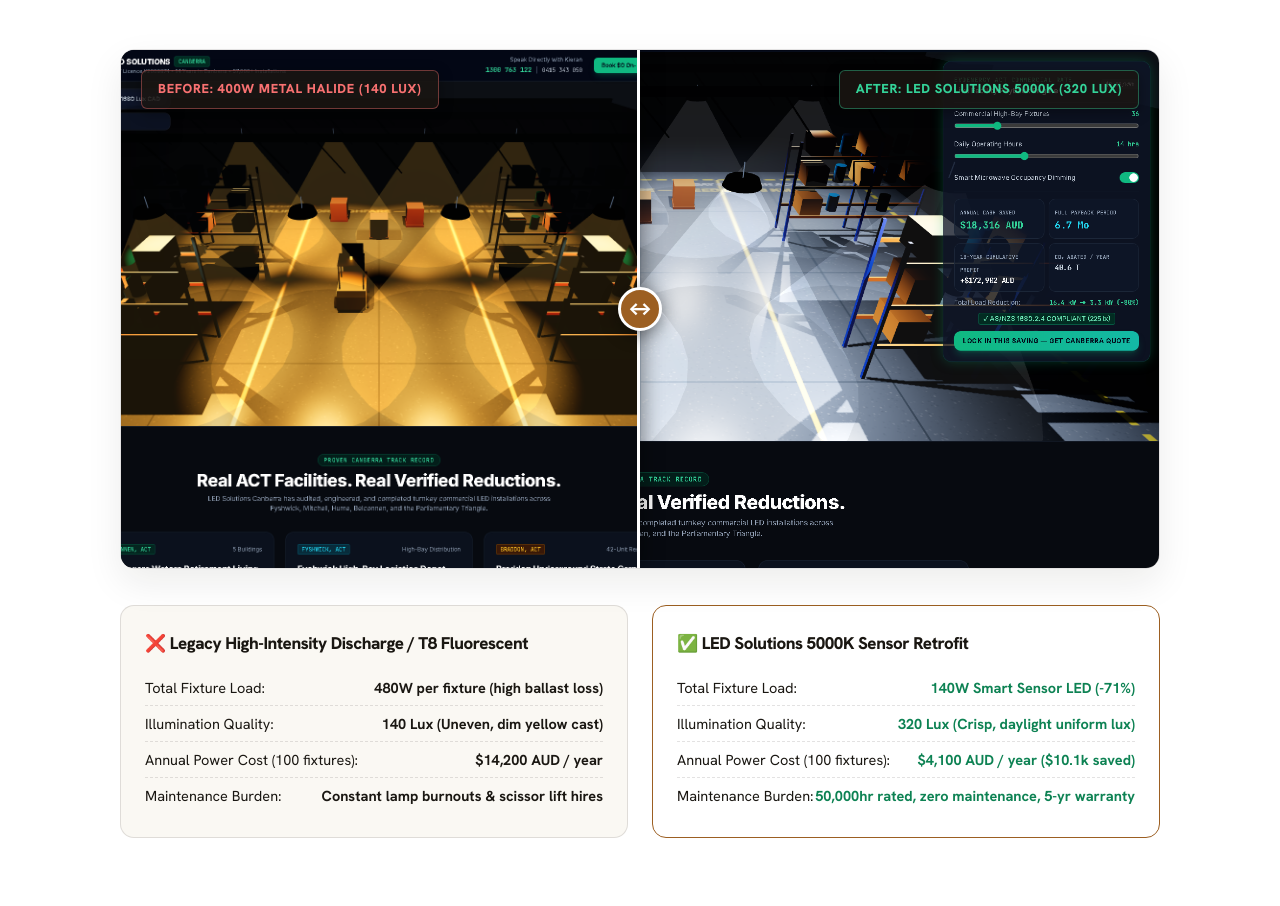
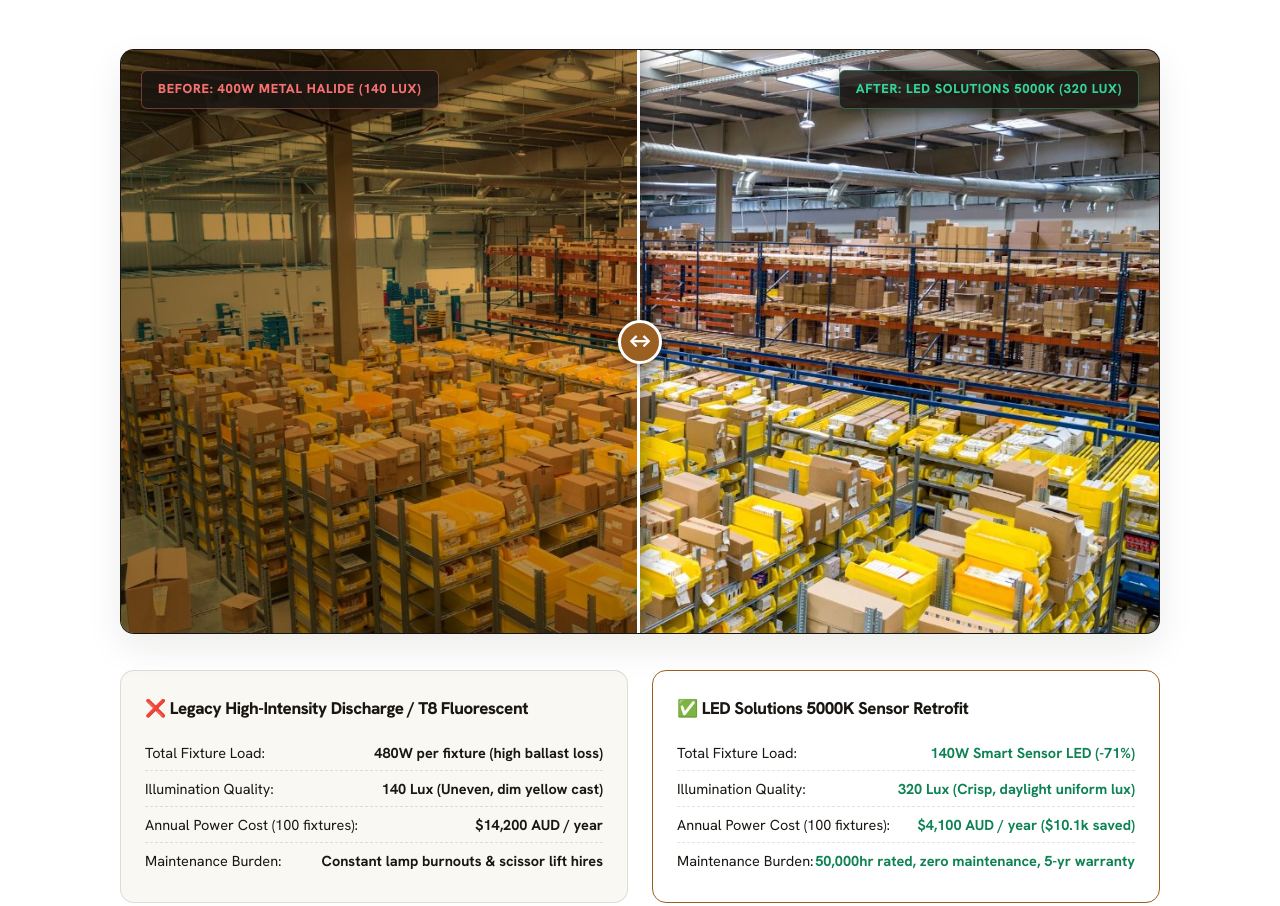
Before and after one commit to ilyassbourass/led-solutions-3d, a website built with Vite: page index.html in a window 1280 px wide. Shown: the part 1054-1960 px from the top of the page. Built offline with nearby package versions, Linux system fonts and the light colour scheme.

Commit message:
Deploy instant-loading real warehouse before/after comparison with image preloads

```diff
--- a/index.html
+++ b/index.html
@@ -10,6 +10,10 @@
   <link rel="preconnect" href="https://fonts.googleapis.com">
   <link rel="preconnect" href="https://fonts.gstatic.com" crossorigin>
   <link href="https://fonts.googleapis.com/css2?family=Hanken+Grotesk:wght@400;500;600;700;800&family=Newsreader:ital,wght@0,400;0,600;1,400;1,600&family=JetBrains+Mono:wght@500;700;800&display=swap" rel="stylesheet">
+
+  <!-- Preload Comparison Images -->
+  <link rel="preload" as="image" href="assets/real-after-led.jpg">
+  <link rel="preload" as="image" href="assets/real-before-halide.jpg">
 
   <!-- Client Content Configuration -->
   <script src="content-config.js"></script>
@@ -427,35 +431,52 @@
       position: relative;
       width: 100%;
       max-width: 1040px;
-      height: 520px;
+      aspect-ratio: 16 / 9;
       margin: 0 auto 36px;
       border-radius: var(--radius-md);
       overflow: hidden;
       box-shadow: var(--shadow-md);
       border: 1px solid var(--border-light);
       user-select: none;
-    }
-
-    .ba-image-layer {
+      background: #1A1612; /* Solid dark base so it never renders white */
+      touch-action: pan-y;
+    }
+
+    .ba-img-layer {
       position: absolute;
       top: 0;
       left: 0;
       width: 100%;
       height: 100%;
-      background-size: cover;
-      background-position: center;
-    }
-
-    .ba-layer-after {
-      background-image: url('assets/after-led-5000k.png');
-    }
-
-    .ba-layer-before {
-      background-image: url('assets/before-metal-halide.png');
+    }
+
+    .ba-img-layer img {
+      width: 100%;
+      height: 100%;
+      object-fit: cover;
+      display: block;
+    }
+
+    .ba-crop-before {
+      position: absolute;
+      top: 0;
+      left: 0;
       width: 50%;
+      height: 100%;
       overflow: hidden;
       border-right: 3px solid #FFFFFF;
-      box-shadow: 4px 0 18px rgba(0, 0, 0, 0.4);
+      box-shadow: 4px 0 20px rgba(0, 0, 0, 0.45);
+      z-index: 5;
+    }
+
+    .ba-crop-before img {
+      position: absolute;
+      top: 0;
+      left: 0;
+      height: 100%;
+      max-width: none;
+      object-fit: cover;
+      display: block;
     }
 
     .ba-badge {
@@ -1309,10 +1330,12 @@
 
         <!-- Draggable Image Slider -->
         <div class="ba-container" id="baSliderContainer">
-          <div class="ba-image-layer ba-layer-after">
+          <div class="ba-img-layer">
+            <img src="assets/real-after-led.jpg" alt="After Commercial LED 5000K Lighting" id="imgAfter" loading="eager" decoding="async">
             <span class="ba-badge badge-after">AFTER: LED SOLUTIONS 5000K (320 LUX)</span>
           </div>
-          <div class="ba-image-layer ba-layer-before" id="baBeforeLayer">
+          <div class="ba-crop-before" id="baBeforeLayer">
+            <img src="assets/real-before-halide.jpg" alt="Before 400W Metal Halide Lighting" id="imgBefore" loading="eager" decoding="async">
             <span class="ba-badge badge-before">BEFORE: 400W METAL HALIDE (140 LUX)</span>
           </div>
           <div class="ba-slider-handle" id="baHandle">
@@ -1725,8 +1748,18 @@
     // 1. Draggable Before-and-After Slider
     const container = document.getElementById('baSliderContainer');
     const beforeLayer = document.getElementById('baBeforeLayer');
+    const imgBefore = document.getElementById('imgBefore');
     const handle = document.getElementById('baHandle');
     let isDragging = false;
+
+    function syncImgWidth() {
+      if (container && imgBefore) {
+        imgBefore.style.width = container.offsetWidth + 'px';
+      }
+    }
+    window.addEventListener('resize', syncImgWidth);
+    window.addEventListener('load', syncImgWidth);
+    setTimeout(syncImgWidth, 100);
 
     function setSliderPosition(x) {
       const rect = container.getBoundingClientRect();
@@ -1756,7 +1789,7 @@
     container.addEventListener('touchstart', (e) => {
       isDragging = true;
       setSliderPosition(e.touches[0].clientX);
-    });
+    }, { passive: true });
 
     window.addEventListener('touchend', () => {
       isDragging = false;
@@ -1765,7 +1798,7 @@
     window.addEventListener('touchmove', (e) => {
       if (!isDragging) return;
       setSliderPosition(e.touches[0].clientX);
-    });
+    }, { passive: true });
 
     // 2. Interactive Calculator Logic
     let calcDailyHours = 24;
```
Also changed, not shown: assets/real-after-led.jpg (added), assets/real-before-halide.jpg (added), dist/assets/real-after-led.jpg (added), dist/assets/real-before-halide.jpg (added), dist/index.html.
